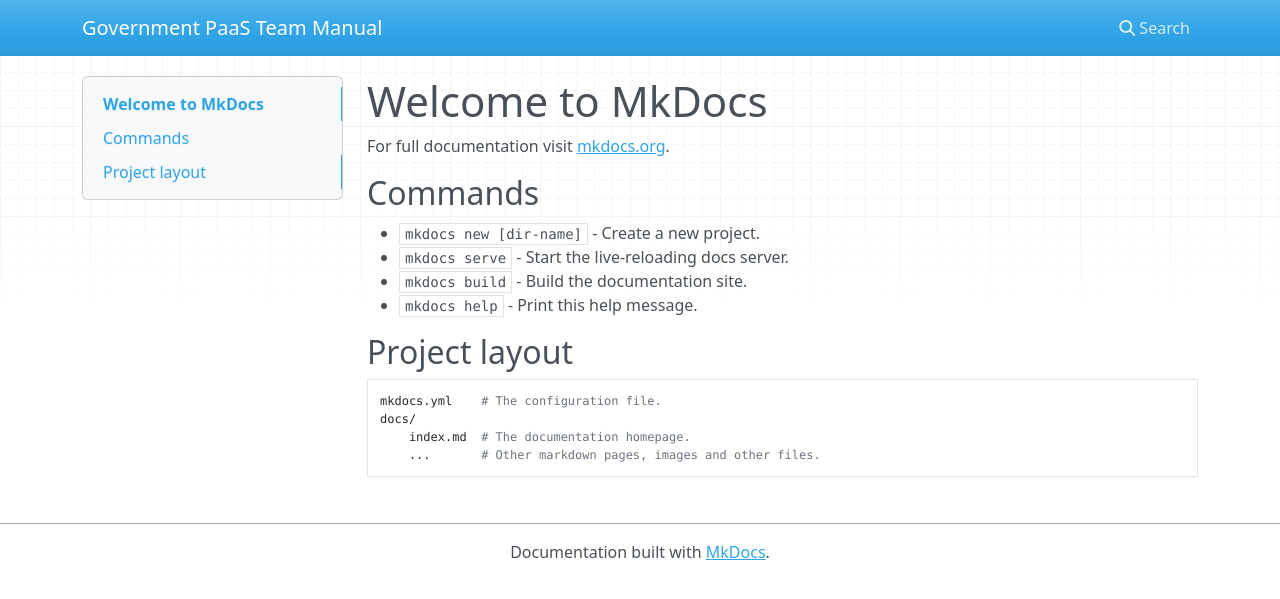
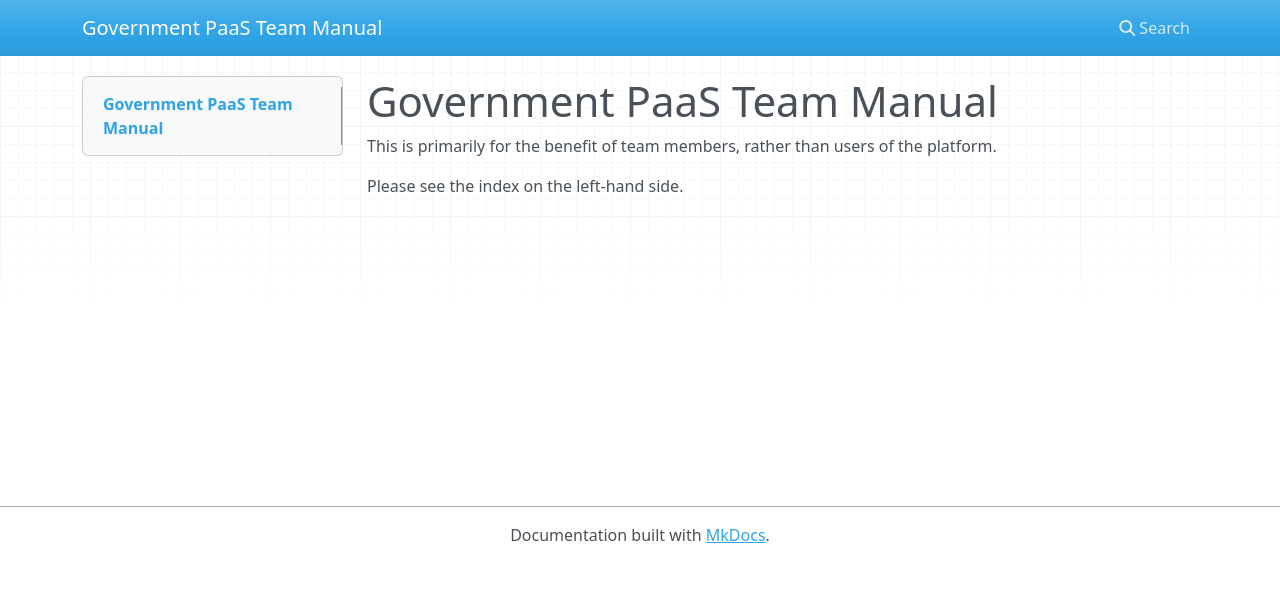
Before and after one commit to alphagov/paas-team-manual, an MkDocs documentation site: the page built from docs/index.md, in a window 1280 px wide. Shown: the top 599 px of the page. Built offline with MkDocs 1.6.1, drawn with Linux system fonts in a browser that asks for light colours; nearby versions of some CDN libraries.

Commit message:
Change default mkdocs index page
To reflect the name and purpose of this site.

```diff
--- a/docs/index.md
+++ b/docs/index.md
@@ -1,17 +1,6 @@
-# Welcome to MkDocs
+# Government PaaS Team Manual
 
-For full documentation visit [mkdocs.org](http://mkdocs.org).
+This is primarily for the benefit of team members, rather than users of the
+platform.
 
-## Commands
-
-* `mkdocs new [dir-name]` - Create a new project.
-* `mkdocs serve` - Start the live-reloading docs server.
-* `mkdocs build` - Build the documentation site.
-* `mkdocs help` - Print this help message.
-
-## Project layout
-
-    mkdocs.yml    # The configuration file.
-    docs/
-        index.md  # The documentation homepage.
-        ...       # Other markdown pages, images and other files.
+Please see the index on the left-hand side.
```
